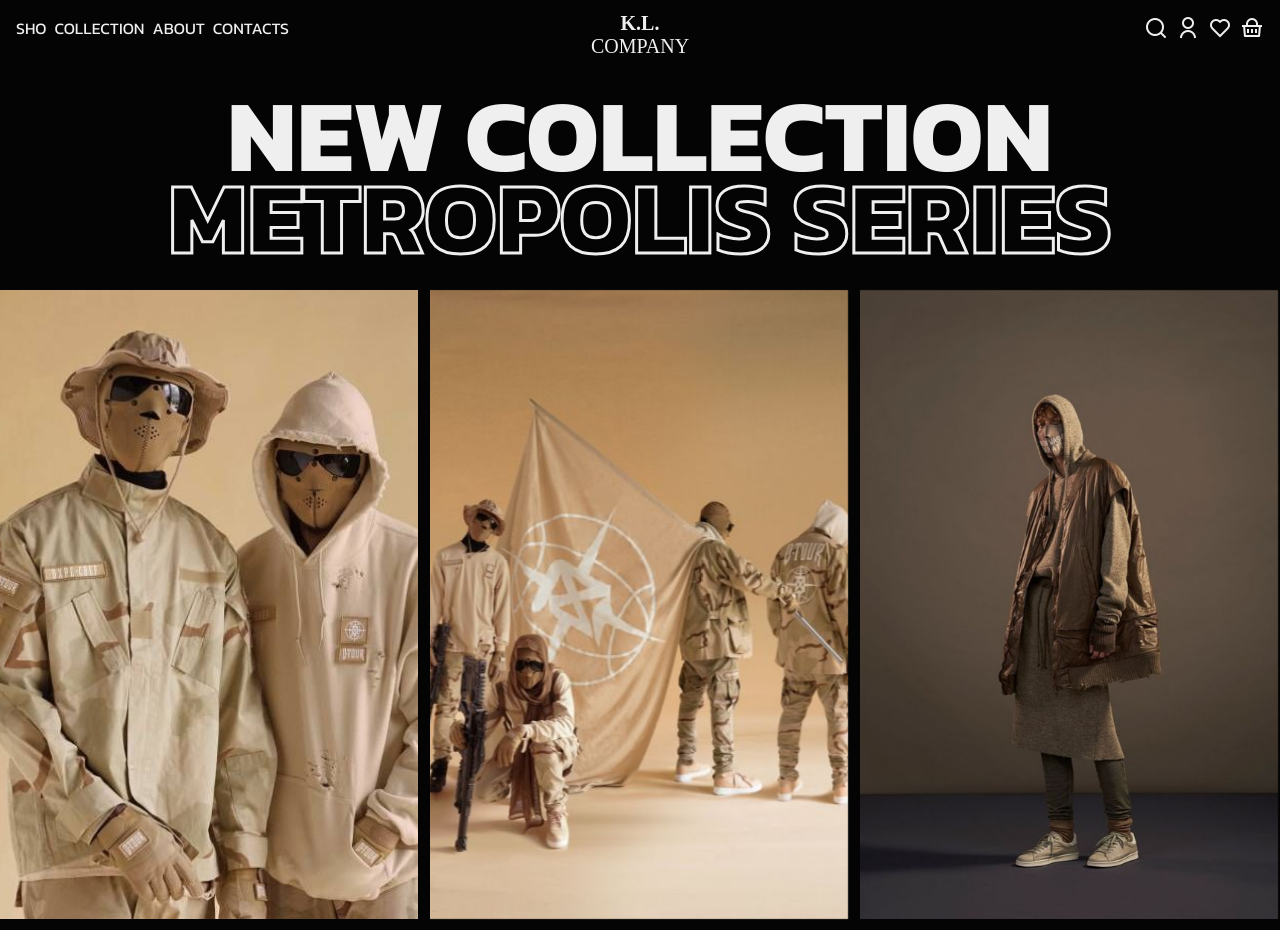
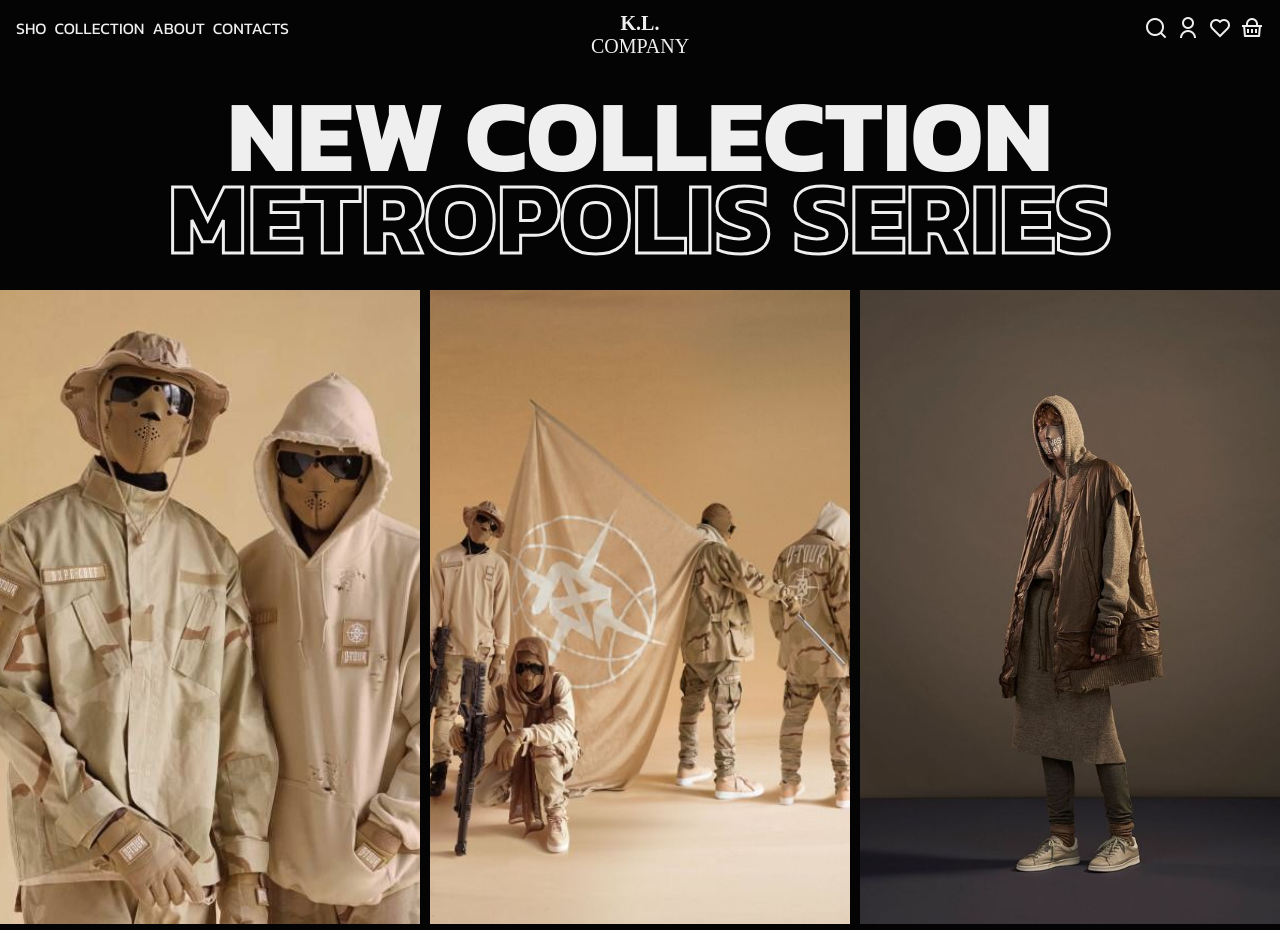
Before and after one commit to kilelx/Metropolis, a website: page index.html in a window 1280 px wide. Drawn offline with nearby package versions, Linux system fonts and the light colour scheme.

Commit message:
Fix border issues

```diff
--- a/scss/styles.scss
+++ b/scss/styles.scss
@@ -9,6 +9,23 @@
     background-color: #040404;
     color: #EFEFEF;
     font-family: 'Kanit';
+}
+
+::selection {
+    background-color: #CCAD81;
+    color: #FFF;
+}
+
+::-webkit-scrollbar {
+  width: 10px;
+}
+::-webkit-scrollbar-track {
+  background: transparent;
+}
+
+::-webkit-scrollbar-thumb {
+  background: #CCAD81;
+  border-radius: 10px;
 }
 
 nav {
@@ -76,32 +93,18 @@
         grid-gap: 10px;
         .img-container {
             position: relative;
-            &::after {
-                content: '';
-                display: block;
+            @for $i from 1 through 3 {
+                &:nth-child(#{$i}) img {
+                    animation-delay: 0.5s + $i * 0.2s;
+                }
+            }
+            img{
                 width: 100%;
                 height: 100%;
-                background-color: #040404;
-                position: absolute;
-                top: 0;
-                left: 0;
-                transform-origin: center top;
+                object-fit: cover;
+                clip-path: polygon(0 100%, 100% 100%, 100% 100%, 0 100%);
+                transition: filter 0.3s ease-in-out, transform 0.3s ease-in-out;
                 animation: showingImage 0.6s cubic-bezier(0.4, 0, 0.2, 1) forwards;
-            }
-            &:nth-child(1)::after {
-                animation-delay: .7s;
-            }
-            &:nth-child(2)::after {
-                animation-delay: .9s;
-            }
-            &:nth-child(3)::after {
-                animation-delay: 1.1s;
-            }
-            img{
-                width: calc(100% - 2px);
-                height: calc(100% - 2px);
-                object-fit: cover;
-                transition: filter .3s ease-in-out, transform .3s ease-in-out;
                 &:hover {
                     transform: scale(0.99);
                     filter: grayscale(1);
@@ -132,9 +135,7 @@
 }
 
 @keyframes showingImage {
-    0% {
-        transform: scaleY(100%);
-    } 100% {
-        transform: scaleY(0);
+    to {
+      clip-path: polygon(0 0, 100% 0%, 100% 100%, 0 100%);
     }
 }
```
Also changed, not shown: css/styles.css, package.json (line endings or trailing spaces), 1 other file.
